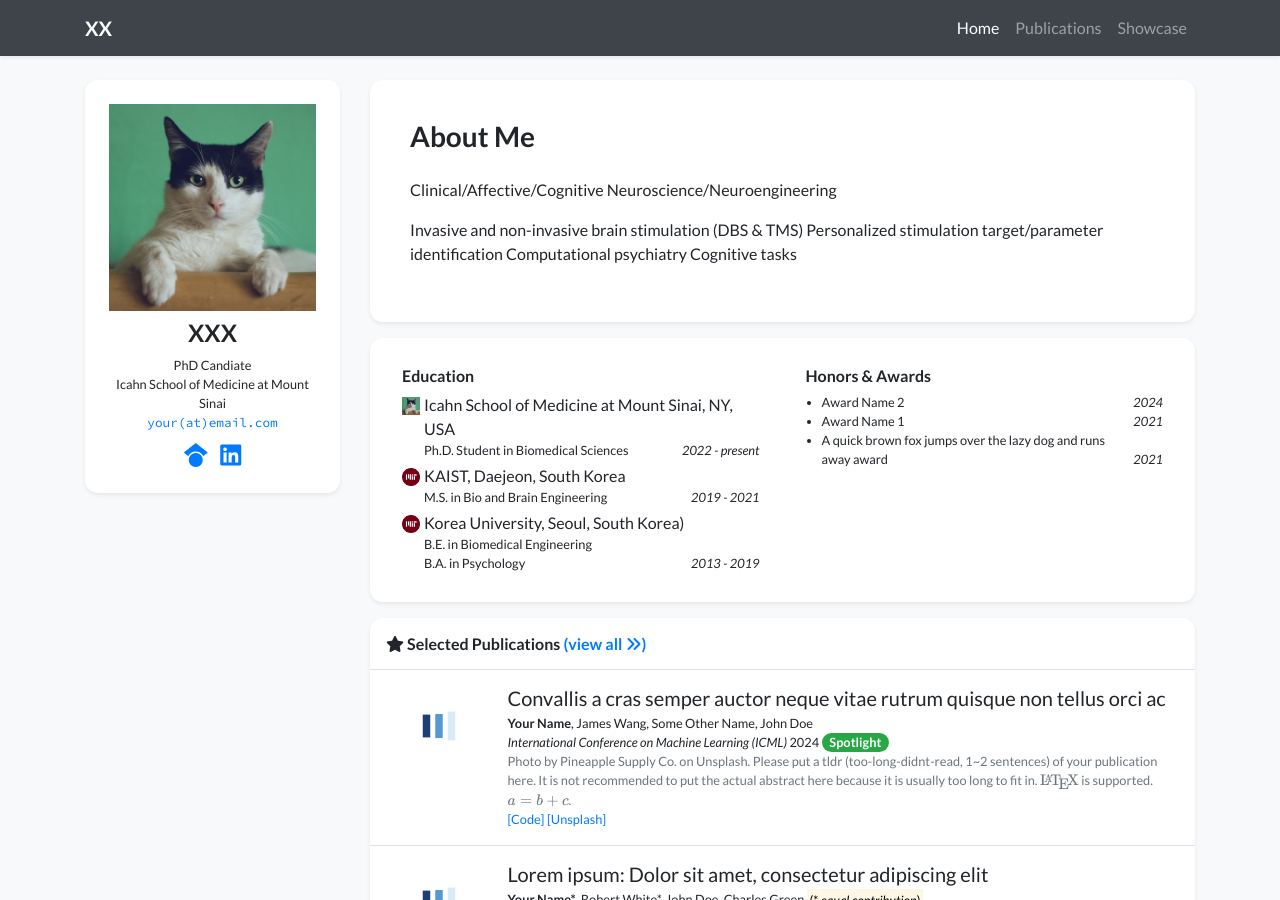
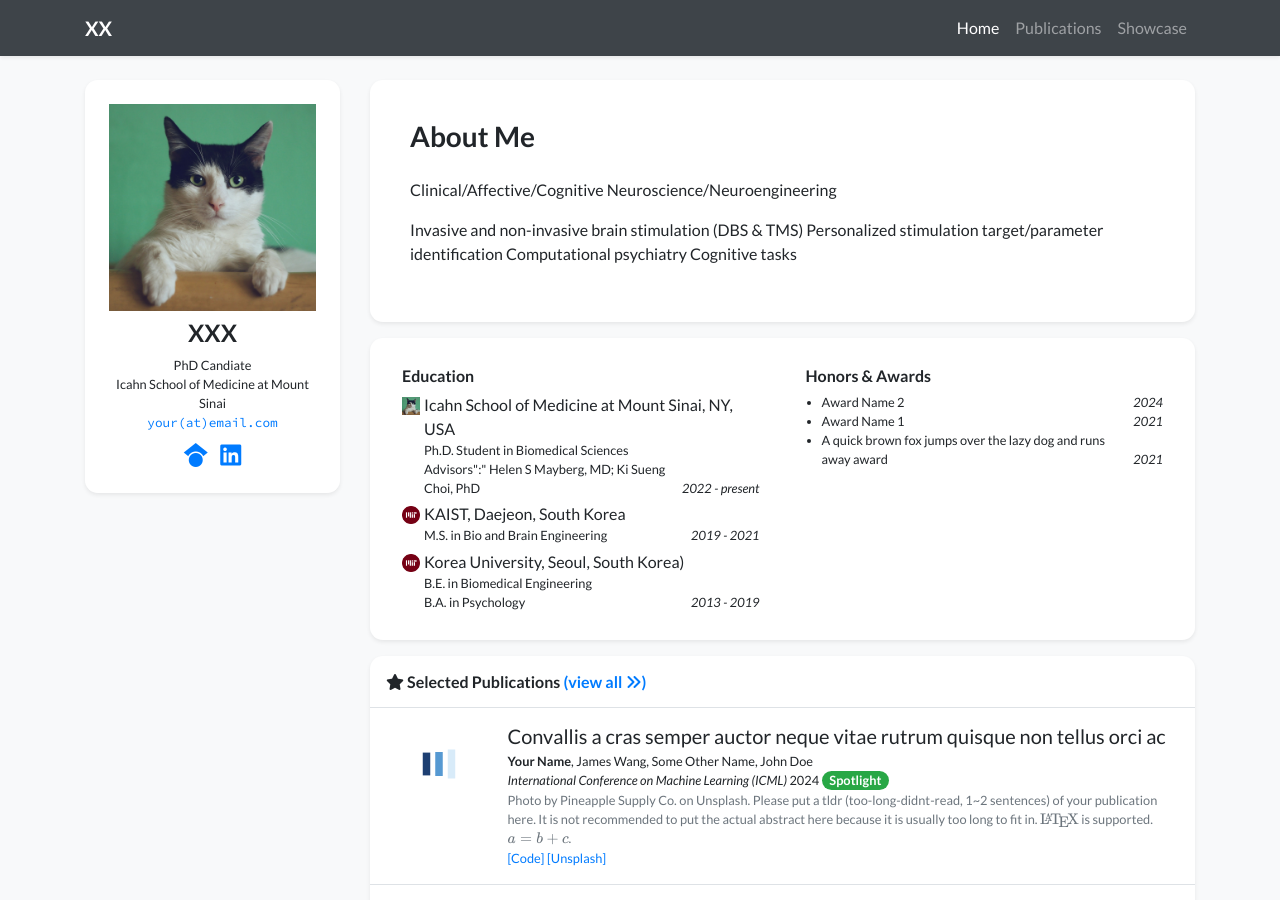
Before and after one commit to ha-neul-song/ha-neul-song.github.io, a Jekyll site: the page built from index.html, in a window 1280 px wide and 900 px high. Built offline with Jekyll 4.4.1, drawn with Linux system fonts in a browser that asks for light colours; nearby versions of some CDN libraries; a style sheet for code colours, icons or effects is not loaded.

Commit message:
Update profile.yml

```diff
--- a/_data/profile.yml
+++ b/_data/profile.yml
@@ -39,7 +39,8 @@ portrait_url: /assets/images/photos/portrait.jpg
 education:
 - name: Icahn School of Medicine at Mount Sinai, NY, USA
   logo: /assets/images/photos/portrait.jpg
-  position: Ph.D. Student in Biomedical Sciences
+  position: Ph.D. Student in Biomedical Sciences <br/>
+            Advisors":" Helen S Mayberg, MD; Ki Sueng Choi, PhD
   date: 2022 - present
 - name: KAIST, Daejeon, South Korea
   logo: /assets/images/badges/MIT_Social_circle.png
```
